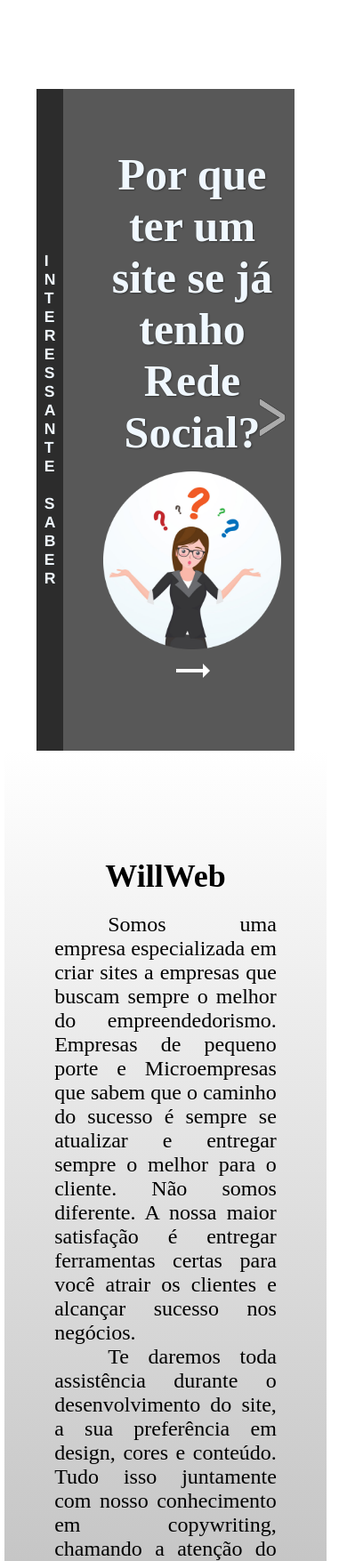
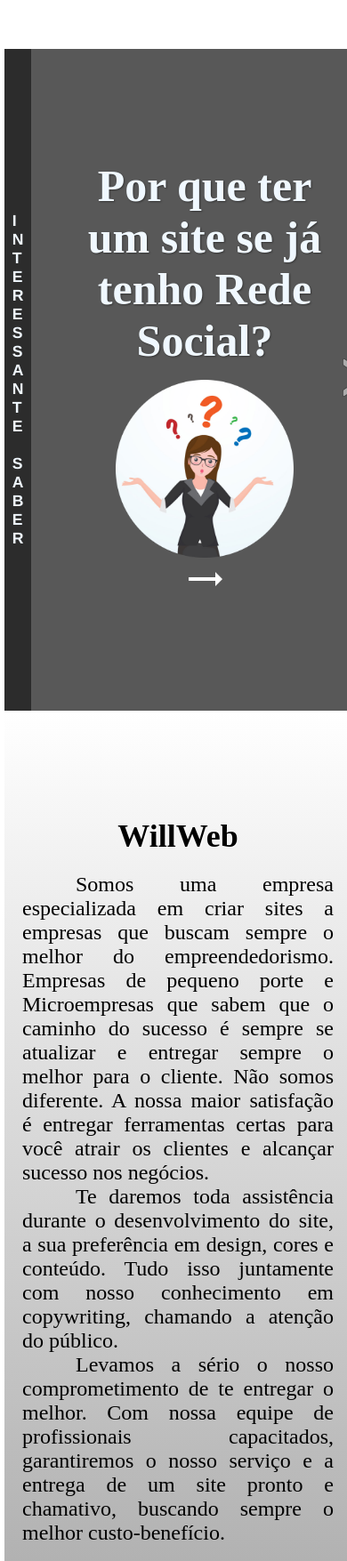
Before and after one commit to williansamer/willweb-v2, a plain HTML site: page index.html in a window 390 px wide. Shown: the part 925-2680 px from the top of the page at 89% size. Drawn offline with Linux system fonts and the light colour scheme; a web font is replaced by a local one.

Commit message:
update-21-07-21-2

```diff
--- a/style.css
+++ b/style.css
@@ -464,6 +464,27 @@
 }
 
 @media screen and (max-width: 535px){
+  .container{
+    width: 100vw;
+  }
+  .slider-item{
+    width: 100vw;
+  }
+  .outBox{
+    width: 100vw;
+  }
+  .box-item{
+    width: 100vw;
+  }
+  .box-arrows{
+    width: 100vw;
+  }
+  .ad{
+    width: 100%;
+  }
+  .photo img{
+    width: 100px;
+  }
   .r{
     font-size: 23px;
     text-align: justify;
```
